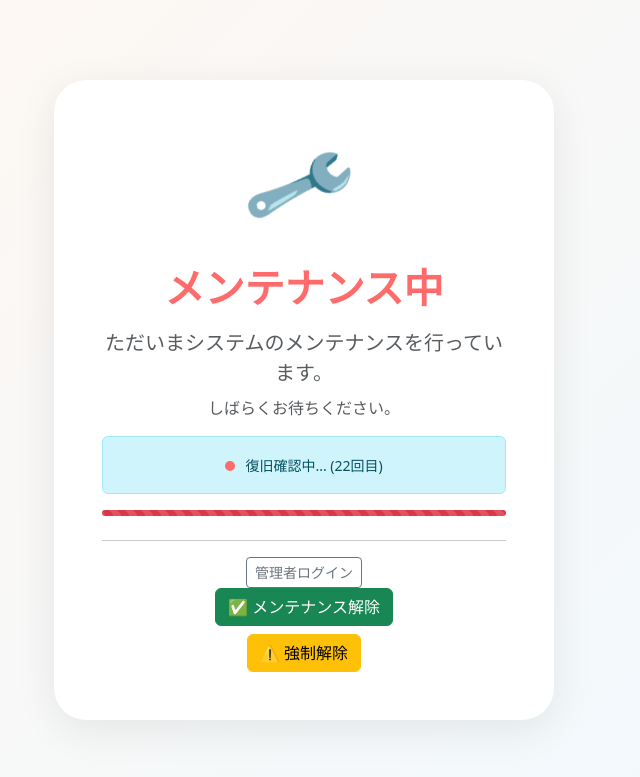
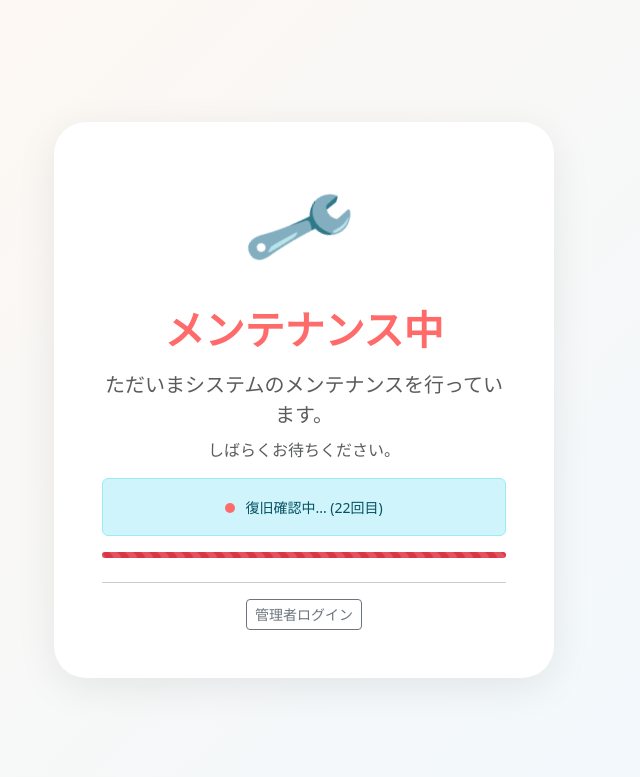
Before and after one commit to yuto113/PictorialBookApp, a Python web app: template templates/maintenance.html in a window 1280 px wide. Shown: the top 777 px of the page, without its empty margins (336-976 px from the left). Run offline with Jinja, Linux system fonts and the light colour scheme; the template is opened without the code that fills it, so the values that code supplies are empty.

Commit message:
26年179回目

```diff
--- a/flask_app.py
+++ b/flask_app.py
@@ -37,8 +37,12 @@ def check_maintenance():
         if user_id == 2:
             return None
         # APIは503を返す
+        # APIは503を返す
         if request.path.startswith('/api/'):
             return jsonify({'error': 'maintenance'}), 503
+        # メンテナンス関連ページは通過させる
+        if request.path in ['/maintenance/login', '/admin/maintenance/off']:
+            return None
         return render_template('maintenance.html', is_admin=False), 503
 
 @app.errorhandler(500)
--- a/templates/maintenance.html
+++ b/templates/maintenance.html
@@ -32,15 +32,15 @@
         {% if is_admin %}
         <hr class="mt-4">
         <p class="text-muted small">管理者メニュー</p>
+        <!-- <form method="POST" action="/admin/maintenance/off" class="mb-2">
+            <button type="submit" class="btn btn-success">✅ メンテナンス解除</button>
+        </form> -->
+        <form method="POST" action="/admin/maintenance/off">
+            <button type="submit" class="btn btn-warning">⚠️ 強制解除</button>
+        </form>
         {% else %}
         <hr class="mt-4">
         <a href="/maintenance/login" class="btn btn-outline-secondary btn-sm">管理者ログイン</a>
-        <form method="POST" action="/admin/maintenance/off" class="mb-2">
-            <button type="submit" class="btn btn-success">✅ メンテナンス解除</button>
-        </form>
-        <form method="POST" action="/admin/maintenance/off">
-            <button type="submit" class="btn btn-warning">⚠️ 強制解除</button>
-        </form>
         {% endif %}
     </div>
     <script>
```
